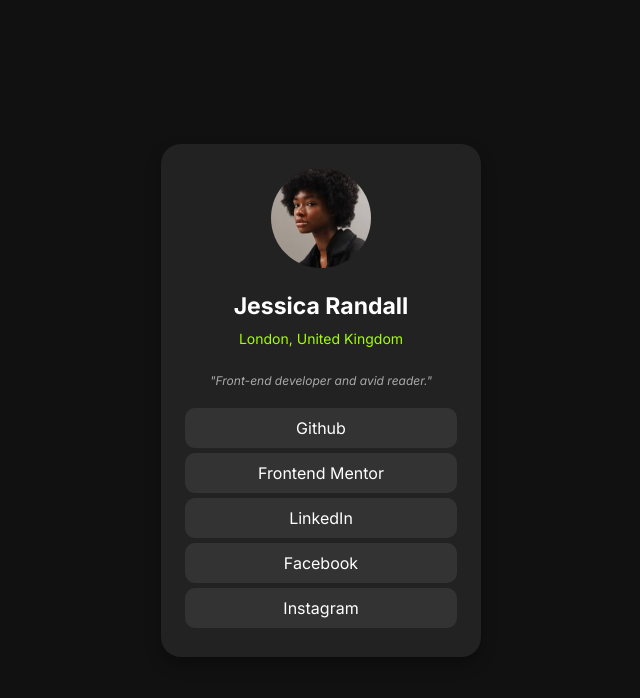
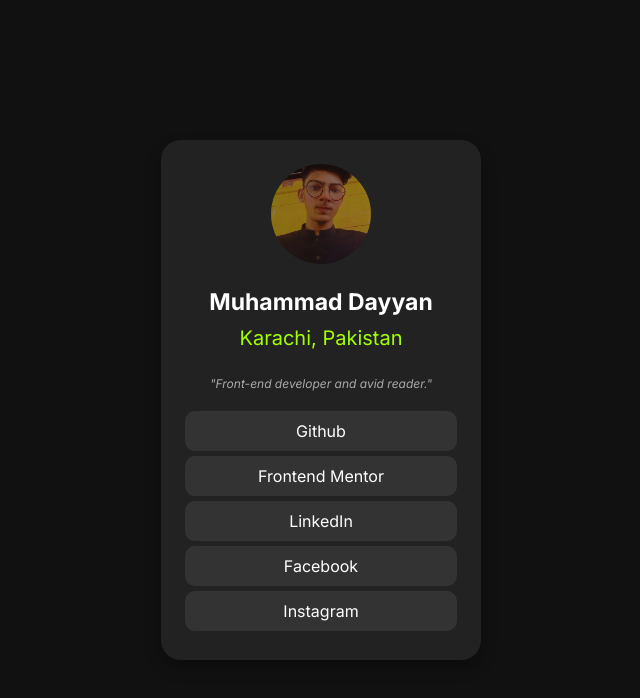
Before and after one commit to muhammaddayyan/Social-Links-Website, a plain HTML site: page index.html in a window 1280 px wide. Shown: the whole page, without its empty margins (319-959 px from the left). Drawn offline with Linux system fonts and the light colour scheme.

```diff
--- a/inde.html
+++ b/index.html
@@ -15,9 +15,9 @@
 
 <body>
     <div class="cardd">
-        <img src="avatar-jessica.jpeg" alt="" class="pro pic">
-        <h1>Jessica Randall</h1>
-        <div class="locat">London, United Kingdom</div>
+        <img src="Avatar.jpg" alt="" class="pro pic">
+        <h1>Muhammad Dayyan</h1>
+        <div class="locat">Karachi, Pakistan</div>
         <p class="front">"Front-end developer and avid reader."</p>
         <a href="https://github.com/dashboard" target="_blank" class="button">Github</a>
         <a href="https://www.frontendmentor.io/home" target="_blank" class="button">Frontend Mentor</a>
--- a/style.css
+++ b/style.css
@@ -43,7 +43,7 @@
 .locat{
     color: #a3ff00;
     margin-bottom: 26px;
-    font-size: 14px;
+    font-size: 20px;
     /* text-align: center; */
     /* text-decoration: none; */
 }
@@ -71,5 +71,6 @@
 }
 
 .button:hover{
-    background-color: #96e910c5;
+    background-color: #97f106f1;
+    color: rgb(0, 0, 0);
 }
```
Also changed, not shown: Avatar.jpg (added), avatar-jessica.jpeg (deleted).
